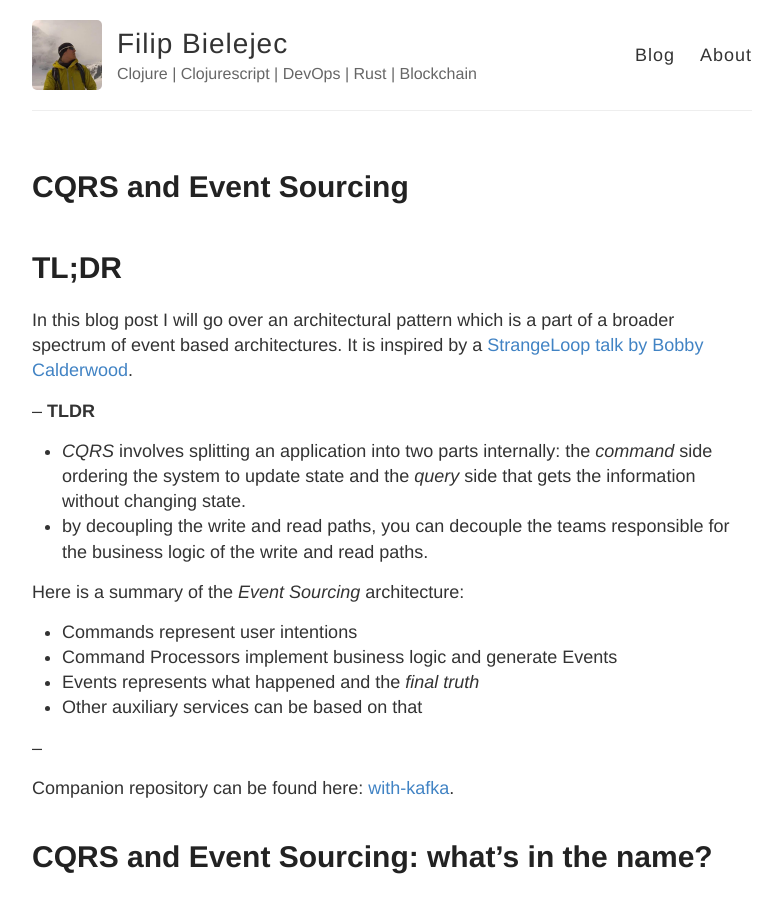
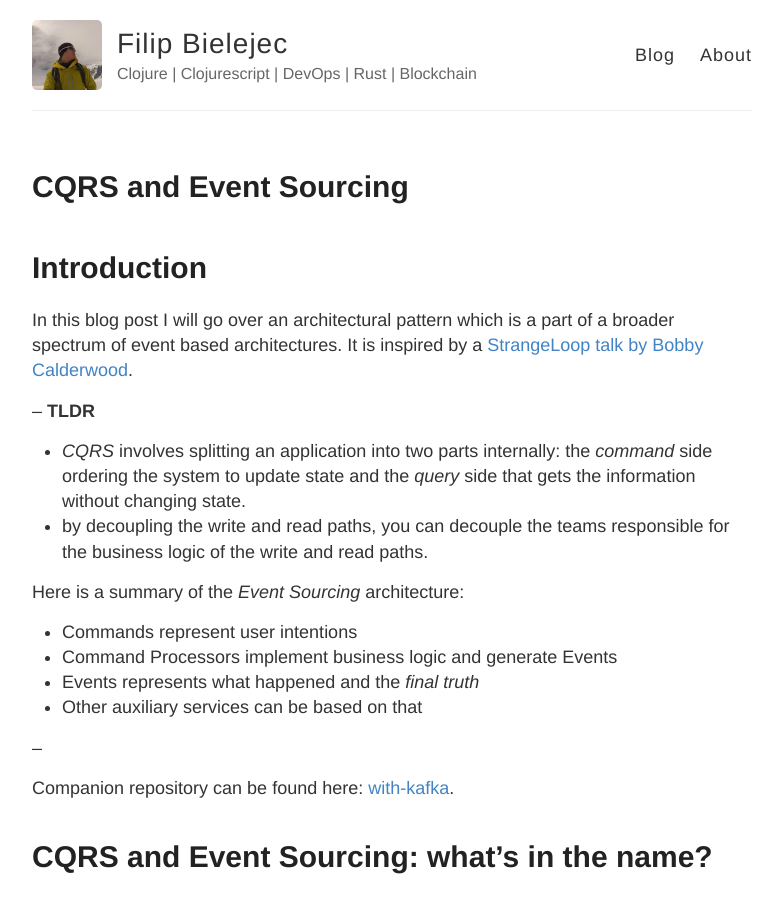
Before and after one commit to fbielejec/fbielejec.github.io, a Jekyll site: the page built from _posts/2021-02-11-cqrs-and-event-sourcing.md, in a window 1280 px wide and 900 px high. Shown: the whole window, without its empty margins (248-1030 px from the left). Built offline with Jekyll 4.4.1, drawn with Linux system fonts in a browser that asks for light colours; comment, search, counter and statistics services are not loaded.

Commit message:
formatting

```diff
--- a/_posts/2021-02-11-cqrs-and-event-sourcing.md
+++ b/_posts/2021-02-11-cqrs-and-event-sourcing.md
@@ -7,13 +7,14 @@ categories: [rust, kafka, cqrs, event sourcing, event streaming, messaging]
 summary: "Study in an event-driven architecture implementation in Rust"
 ---
 
-# <a name="tldr"/> TL;DR
+# <a name="intor"/> Introduction
 
 In this blog post I will go over an architectural pattern which is a part of a broader spectrum of event based architectures.
 It is inspired by a [StrangeLoop talk by Bobby Calderwood](https://www.youtube.com/watch?v=B1-gS0oEtYc).
 
 --
 **TLDR**
+
 - *CQRS* involves splitting an application into two parts internally: the *command* side ordering the system to update state and the *query* side that gets the information without changing state.
 - by decoupling the write and read paths, you can decouple the teams responsible for the business logic of the write and read paths.
 
@@ -214,6 +215,7 @@ Potentially a copy could be created in a separate process, allowed to rebuild th
 
 ---
 **NOTE**
+
 A word of caution:
 This is the most subjective and opinionated part of this article, based on **my** understanding of the topic (and I have been wrong in the past).
 It should therefore be taken with a grain of salt.
```
